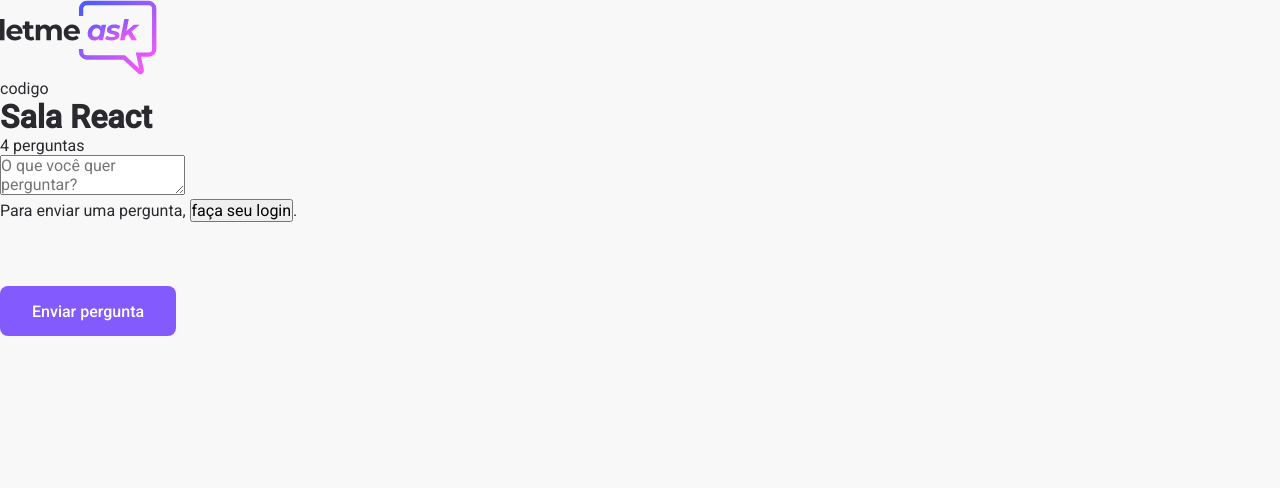
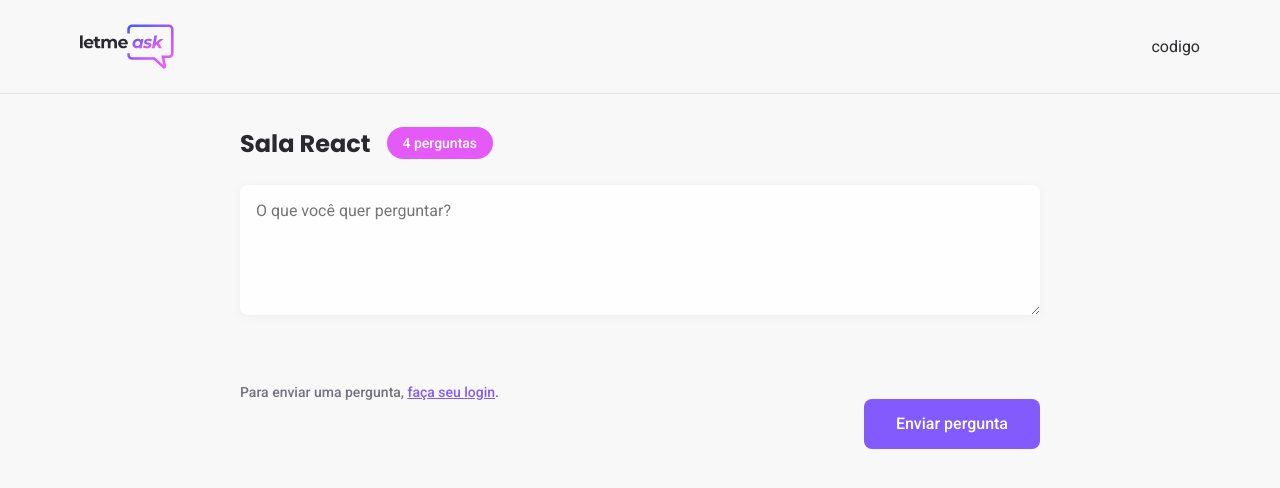
Before and after one commit to igorkf/letmeask, a React (Create React App) app: page /rooms/1 in a window 1280 px wide. Shown: the top 488 px of the page. Built offline with nearby package versions, Linux system fonts and the light colour scheme; no server answers.

Commit message:
created room page with styles

```diff
--- a/src/pages/Room.tsx
+++ b/src/pages/Room.tsx
@@ -13,7 +13,7 @@
         </div>
       </header>
 
-      <main className="content">
+      <main>
         <div className="room-title">
           <h1>Sala React</h1>
           <span>4 perguntas</span>
--- a/src/styles/room.scss
+++ b/src/styles/room.scss
@@ -0,0 +1,86 @@
+#page-room {
+    header {
+        padding: 24px;
+        border-bottom: 1px solid #e2e2e2;
+        .content {
+            max-width: 1120px;
+            margin: 0 auto;
+            display: flex;
+            justify-content: space-between;
+            align-items: center;
+            >img {
+                max-height: 45px;
+            }
+        }
+    }
+    main {
+        max-width: 800px;
+        margin: 0 auto;
+        .room-title {
+            margin: 32px 0 24px;
+            display: flex;
+            align-items: center;
+            h1 {
+                font-family: 'Poppins', sans-serif;
+                font-size: 24px;
+                color: #29292e;
+            }
+            span {
+                margin-left: 16px;
+                background: #e559f9;
+                border-radius: 9999px;
+                padding: 8px 16px;
+                color: #FFF;
+                font-weight: 500;
+                font-size: 14px;
+            }
+        }
+        form {
+            textarea {
+                width: 100%;
+                border: 0;
+                padding: 16px;
+                border-radius: 8px;
+                background: #fefefe;
+                box-shadow: 0 2px 12px rgba(0, 0, 0, 0.04);
+                resize: vertical;
+                min-height: 130px;
+            }
+            .form-footer {
+                display: flex;
+                justify-content: space-between;
+                align-items: center;
+                margin-top: 16px;
+                .user-info {
+                    display: flex;
+                    align-items: center;
+                    img {
+                        width: 32px;
+                        height: 32px;
+                        border-radius: 50%;
+                    }
+                    span {
+                        margin-left: 8px;
+                        color: #29292e;
+                        font-weight: 500;
+                        font-size: 14px;
+                    }
+                }
+                >span {
+                    font-size: 14px;
+                    color: #737380;
+                    font-weight: 500;
+                    button {
+                        background: transparent;
+                        border: 0;
+                        color: #835AFD;
+                        text-decoration: underline;
+                        font-size: 14px;
+                        font-weight: 500;
+                        cursor: pointer;
+                    }
+                }
+            }
+        }
+    }
+}
```
Also changed, not shown: index.png (added), 1 other file (tests, documents, lock files or other folders).
